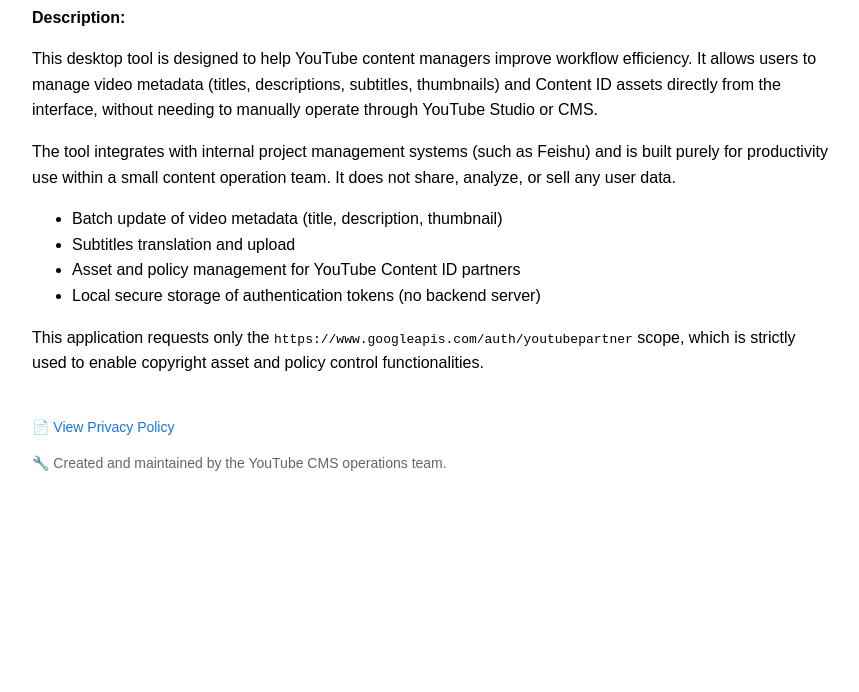
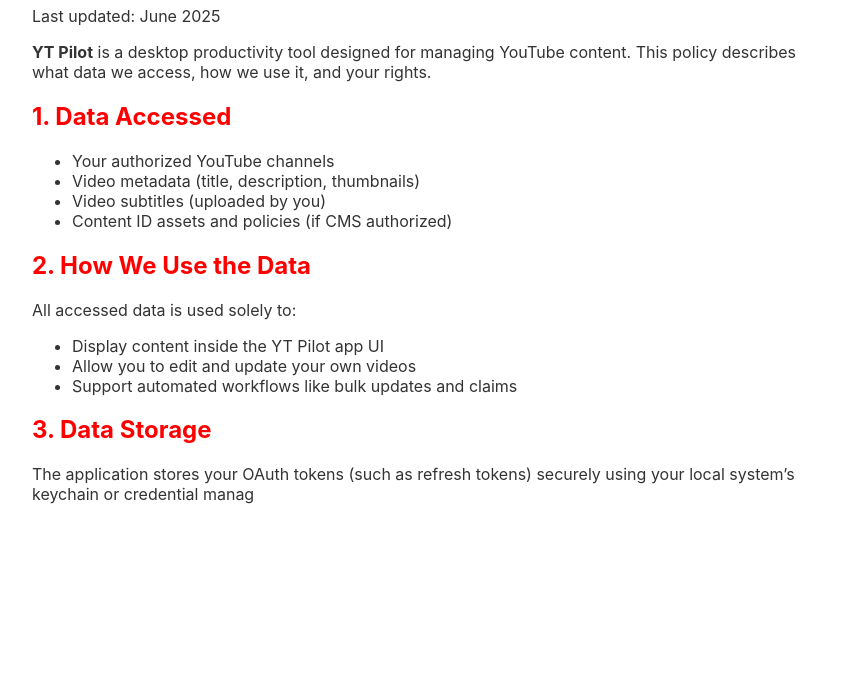
Before and after one commit to hakolove/youtube-helper-site, a plain HTML site: page index.html in a window 1280 px wide. Shown: the part 108-800 px from the top of the page, without its empty margins (208-1067 px from the left). Drawn offline with Linux system fonts and the light colour scheme.

Commit message:
Update index.html

```diff
--- a/index.html
+++ b/index.html
@@ -2,63 +2,50 @@
 <html lang="en">
 <head>
   <meta charset="UTF-8">
-  <title>YouTube Content Management Helper</title>
+  <meta name="viewport" content="width=device-width, initial-scale=1.0">
+  <title>Privacy Policy - YT Pilot</title>
   <style>
     body {
-      font-family: Arial, sans-serif;
+      font-family: -apple-system, BlinkMacSystemFont, "Segoe UI", Roboto, Oxygen,
+        Ubuntu, Cantarell, "Open Sans", "Helvetica Neue", sans-serif;
+      margin: 0;
+      padding: 2rem;
+      background-color: #ffffff;
+      color: #333;
       max-width: 800px;
-      margin: 40px auto;
-      padding: 0 20px;
-      line-height: 1.6;
+      margin: auto;
     }
-    h1 {
-      color: #333;
+    h1, h2 {
+      color: #ff0000;
     }
     a {
-      color: #1a73e8;
+      color: #ff0000;
       text-decoration: none;
-    }
-    a:hover {
-      text-decoration: underline;
-    }
-    .footer {
-      margin-top: 40px;
-      font-size: 14px;
-      color: #666;
     }
   </style>
 </head>
 <body>
-  <h1>YouTube Content Management Helper</h1>
+  <h1>Privacy Policy</h1>
+  <p>Last updated: June 2025</p>
 
-  <p><strong>Description:</strong></p>
-  <p>
-    This desktop tool is designed to help YouTube content managers improve workflow efficiency. It allows users to manage video metadata (titles, descriptions, subtitles, thumbnails) and Content ID assets directly from the interface, without needing to manually operate through YouTube Studio or CMS.
-  </p>
+  <p><strong>YT Pilot</strong> is a desktop productivity tool designed for managing YouTube content. This policy describes what data we access, how we use it, and your rights.</p>
 
-  <p>
-    The tool integrates with internal project management systems (such as Feishu) and is built purely for productivity use within a small content operation team. It does not share, analyze, or sell any user data.
-  </p>
-
-  <p><strongKey features include:</strong></p>
+  <h2>1. Data Accessed</h2>
   <ul>
-    <li>Batch update of video metadata (title, description, thumbnail)</li>
-    <li>Subtitles translation and upload</li>
-    <li>Asset and policy management for YouTube Content ID partners</li>
-    <li>Local secure storage of authentication tokens (no backend server)</li>
+    <li>Your authorized YouTube channels</li>
+    <li>Video metadata (title, description, thumbnails)</li>
+    <li>Video subtitles (uploaded by you)</li>
+    <li>Content ID assets and policies (if CMS authorized)</li>
   </ul>
 
+  <h2>2. How We Use the Data</h2>
+  <p>All accessed data is used solely to:</p>
+  <ul>
+    <li>Display content inside the YT Pilot app UI</li>
+    <li>Allow you to edit and update your own videos</li>
+    <li>Support automated workflows like bulk updates and claims</li>
+  </ul>
+
+  <h2>3. Data Storage</h2>
   <p>
-    This application requests only the <code>https://www.googleapis.com/auth/youtubepartner</code> scope, which is strictly used to enable copyright asset and policy control functionalities.
-  </p>
-
-  <div class="footer">
-    <p>
-      📄 <a href="privacy.html">View Privacy Policy</a>
-    </p>
-    <p>
-      🔧 Created and maintained by the YouTube CMS operations team.
-    </p>
-  </div>
-</body>
-</html>
+    The application stores your OAuth tokens (such as refresh tokens) securely using your local system’s keychain or credential manag
```
